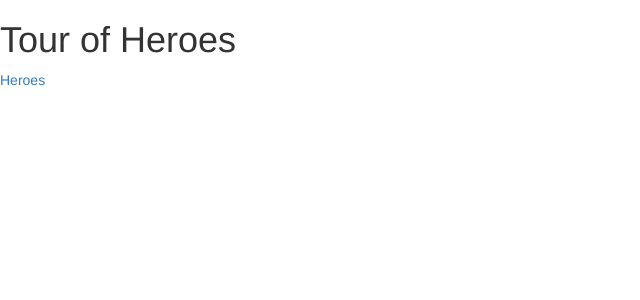
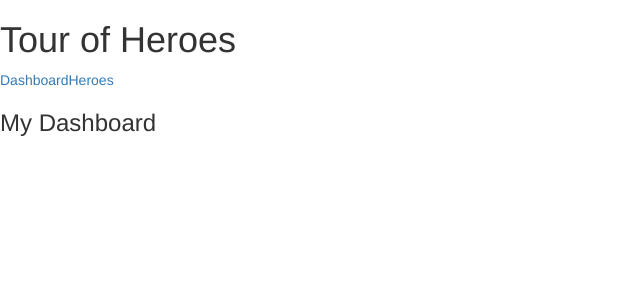
Before and after one commit to nelsonandredias/Angular2Foundations, an Angular app: page /dashboard in a window 1280 px wide. Before the commit this address led to /. Shown: the top 300 px of the page, without its empty margins (0-640 px from the left). Built offline with nearby package versions, Linux system fonts and the light colour scheme.

Commit message:
Creating 2 routes - dashboard and list of heroes

```diff
--- a/src/app/app.component.html
+++ b/src/app/app.component.html
@@ -1,3 +1,8 @@
 <h1>{{title}}</h1>
-<a routerLink="/heroes">Heroes</a>
+<nav>
+  <a routerLink="/dashboard">Dashboard</a>
+  <a routerLink="/heroes">Heroes</a>
+</nav>
+<!-- this <router-outlet> element tell the router where to display the component.
+ The router displays each component immediately below the <router-outlet> as users navigate through the app-->
 <router-outlet></router-outlet>
--- /dev/null
+++ b/src/app/dashboard/dashboard.component.html
@@ -0,0 +1 @@
+<h3>My Dashboard</h3>
--- /dev/null
+++ b/src/app/dashboard/dashboard.component.ts
@@ -0,0 +1,18 @@
+/**
+ * Created by nelson.dias on 24/05/2017.
+ */
+
+import { Component } from '@angular/core';
+
+
+//dashboard decorator
+@Component({
+
+  selector: 'my-dashboard',
+  templateUrl: 'dashboard.component.html'
+})
+
+export class dashboardComponent{
+
+
+}
```
Also changed, not shown: src/app/app.module.ts (+14 -1 lines), src/app/dashboard/dashboard.component.css (added).
